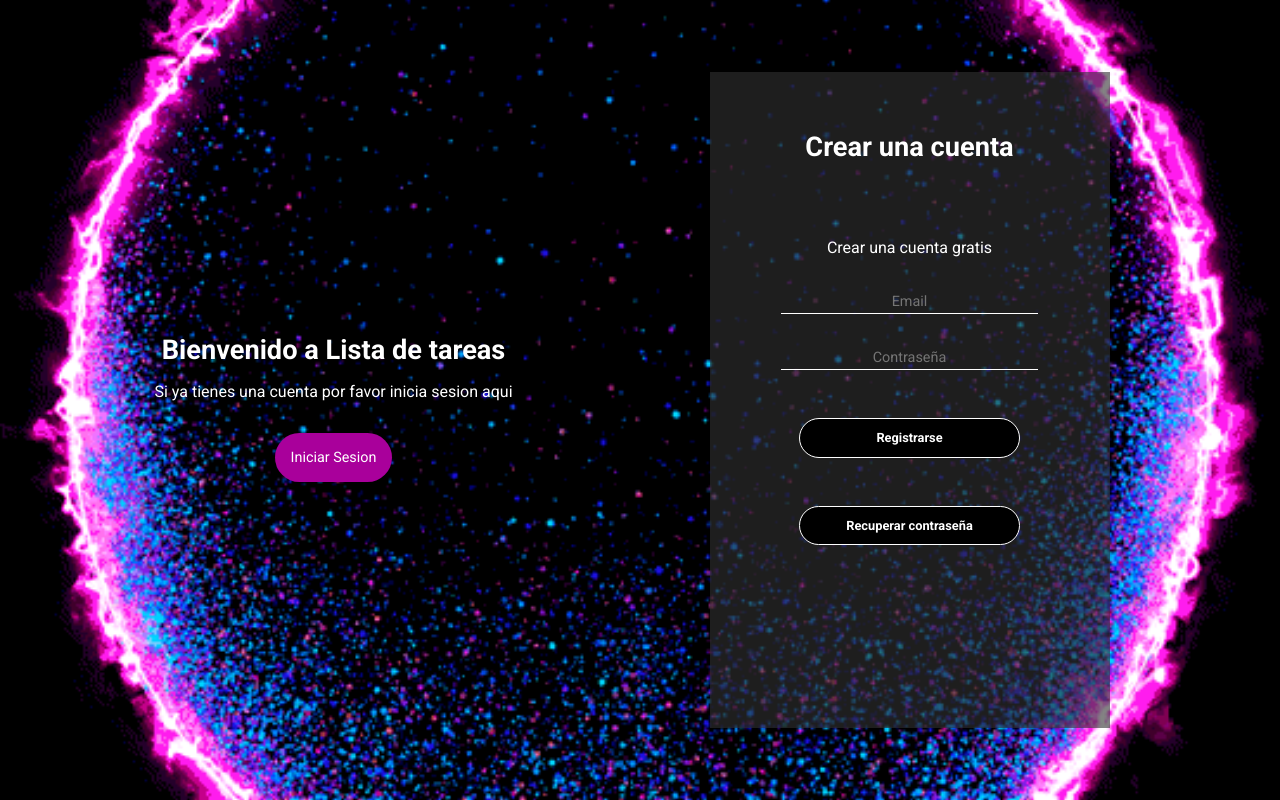
After one commit to Kevinzubia09/Gestion_Tareas, a PHP site: page /login_tareas/index.php in a window 1280 px wide. The commit adds this page. Run offline with PHP 8.4, Linux system fonts and the light colour scheme; a user stored in the database is signed in.

Commit message:
conexiones
se realizan conexiones varias con php y el login

```diff
--- /dev/null
+++ b/login_tareas/index.php
@@ -0,0 +1,59 @@
+<!DOCTYPE html>
+<html lang="en">
+
+<head>
+    <meta charset="UTF-8">
+    <meta http-equiv="X-UA-Compatible" content="IE=edge">
+    <meta name="viewport" content="width=device-width, initial-scale=1.0">
+    <link rel="stylesheet" href="styles/style.css">
+    <link rel="preconnect" href="https://fonts.googleapis.com">
+    <link rel="preconnect" href="https://fonts.gstatic.com" crossorigin>
+    <link href="https://fonts.googleapis.com/css2?family=Roboto:wght@400;700&display=swap" rel="stylesheet">
+    <link href='https://unpkg.com/boxicons@2.1.1/css/boxicons.min.css' rel='stylesheet'>
+    <title>Bienvenido a mi Formulario</title>
+</head>
+
+<body>
+    <div class="container-form sign-up">
+        <div class="welcome-back">
+            <div class="message">
+                <h2>Bienvenido a Lista de tareas</h2>
+                <p>Si ya tienes una cuenta por favor inicia sesion aqui</p>
+                <button onclick="window.location.href='login.php'" class="sign-up-btn">Iniciar Sesion</button>
+            </div>
+        </div>
+        <form class="formulario" action="#" method="POST">
+            <h2 class="create-account">Crear una cuenta</h2>
+            <p class="cuenta-gratis">Crear una cuenta gratis</p>
+            <input type="email" placeholder="Email" name="email">
+            <input type="password" placeholder="Contraseña" name="password">
+            <input type="button" value="Registrarse">
+            <input type="button" value="Recuperar contraseña">
+        </form>
+    </div>
+    <div class="container-form sign-in">
+        <form class="formulario">
+            <h2 class="create-account">Iniciar Sesion</h2>
+            <p class="cuenta-gratis">¿Aun no tienes una cuenta?</p>
+            <input type="email" placeholder="Email">
+            <input type="password" placeholder="Contraseña">
+            <input type="button" value="Iniciar Sesion">
+        </form>
+        <div class="welcome-back">
+            <div class="message">
+                <h2>Bienvenido de nuevo</h2>
+                <p>Si aun no tienes una cuenta por favor registrese aqui</p>
+                <button class="sign-in-btn">Registrarse</button>
+            </div>
+            <div class="welcome-back2">
+                <div class="message">
+                    <h2>Bienvenido a recuperar tu contraseña</h2>
+                    <p>Si la olvidaste ingresa una nueva aqui</p>
+                    <button class="sign-in-btn">Recuperar contraseña</button>
+                </div>
+        </div>
+    </div>
+    <script src="script.js"></script>
+</body>
+
+</html>
```
Also changed, not shown: index.php (+5 -3 lines), login_tareas/config/validar.php (added, +35 -0 lines), login_tareas/login.php (renamed from login_tareas/index.html, +11 -17 lines), 1 other file.
